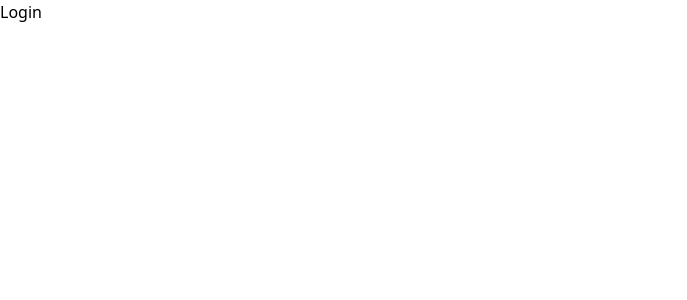
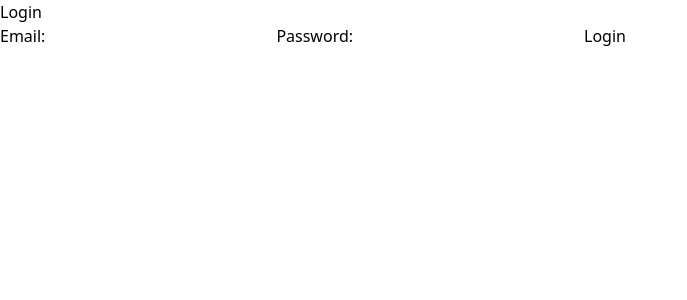
Before and after one commit to subham-tandukar/Next-job, a Next.js app: page /login in a window 1280 px wide. Shown: the top 300 px of the page, without its empty margins (0-687 px from the left). Built offline with nearby package versions, Linux system fonts and the light colour scheme; no server answers.

Commit message:
changed login page

```diff
--- a/src/app/(auth)/login/page.jsx
+++ b/src/app/(auth)/login/page.jsx
@@ -1,7 +1,57 @@
-import React from 'react'
+"use client";
 
-export default function Login() {
+import { signIn } from "next-auth/react";
+import { useState } from "react";
+import { useRouter } from "next/navigation";
+import { useSession } from "next-auth/react";
+
+export default function LoginPage() {
+  const { data: session } = useSession();
+  console.log(session);
+  const [email, setEmail] = useState("");
+  const [password, setPassword] = useState("");
+  const [error, setError] = useState("");
+  const router = useRouter();
+
+  const handleSubmit = async (e) => {
+    e.preventDefault();
+    const result = await signIn("credentials", {
+      redirect: false,
+      email,
+      password,
+    });
+
+    if (result.error) {
+      setError(result.error);
+    } else {
+      // Redirect to the admin dashboard after successful login
+      router.push("/admin/dashboard");
+    }
+  };
+
   return (
-    <div>Login</div>
-  )
+    <form onSubmit={handleSubmit}>
+      <h1>Login</h1>
+      {error && <p style={{ color: "red" }}>{error}</p>}
+      <label>
+        Email:
+        <input
+          type="text"
+          value={email}
+          onChange={(e) => setEmail(e.target.value)}
+          required
+        />
+      </label>
+      <label>
+        Password:
+        <input
+          type="password"
+          value={password}
+          onChange={(e) => setPassword(e.target.value)}
+          required
+        />
+      </label>
+      <button type="submit">Login</button>
+    </form>
+  );
 }
```
